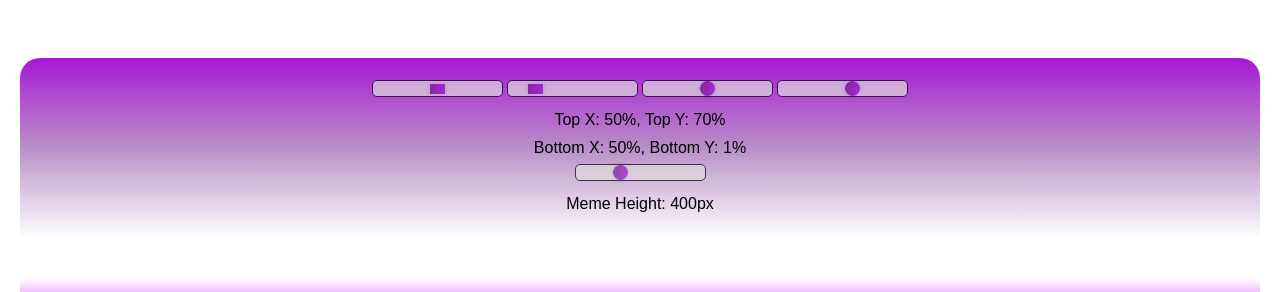
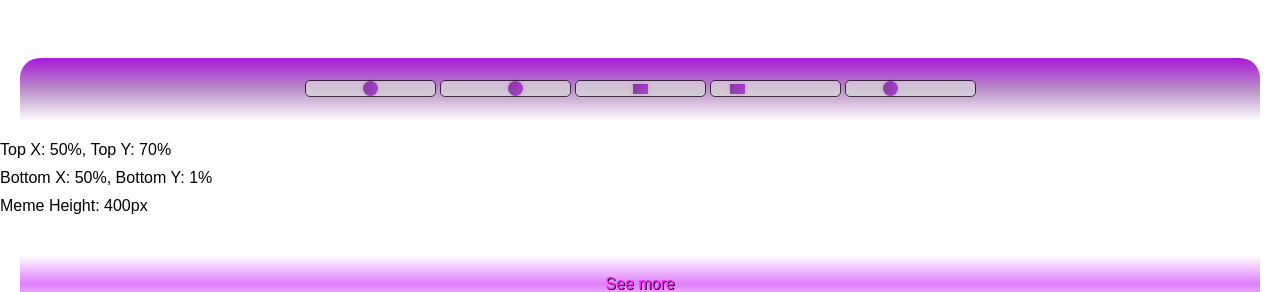
Before and after one commit to GIGI-CodeAce/Memes-generator, a React (Create React App) app: page / in a window 1280 px wide. Shown: the part 657-949 px from the top of the page. Built offline with nearby package versions, Linux system fonts and the light colour scheme; no server answers; the HTML template or start-up script is replaced by a standard one.

Commit message:
typescript conversion

```diff
--- a/package.json
+++ b/package.json
@@ -10,6 +10,7 @@
     "react": "^18.3.1",
     "react-dom": "^18.3.1",
     "react-scripts": "5.0.1",
+    "typescript": "^4.9.5",
     "web-vitals": "^2.1.4"
   },
   "scripts": {
--- a/src/components/fontSettings.js
+++ /dev/null
@@ -1,117 +0,0 @@
-import React, { useState } from "react";
-
-function Settings() {
-    let topText = [
-        {
-            topXaxis: 50,
-            topYaxis: 70
-        },
-        {
-            bottomXaxis: 50,
-            bottomYaxis: 1
-        },
-    ];
-
-    // Fixing memeHeight state declaration
-    let [memeHeight, setMemeHeight] = useState(window.innerWidth >= 400 ? 400 : 300);
-
-    let [topAxis, setTopAxis] = useState([
-        topText[0].topXaxis,
-        topText[0].topYaxis
-    ]);
-
-    let [bottomAxis, setBottomAxis] = useState([
-        topText[1].bottomXaxis,
-        topText[1].bottomYaxis
-    ]);
-
-    const handleTopX = (event) => {
-        const newTopX = event.target.value;
-        setTopAxis([newTopX, topAxis[1]]);
-    };
-
-    const handleTopY = (event) => {
-        const newTopY = event.target.value;
-        setTopAxis([topAxis[0], newTopY]);
-    };
-
-    const handleBottomX = (event) => {
-        const newBottomX = event.target.value;
-        setBottomAxis([newBottomX, bottomAxis[1]]);
-    };
-
-    const handleBottomY = (event) => {
-        const newBottomY = event.target.value;
-        setBottomAxis([bottomAxis[0], newBottomY]);
-    };
-
-    // Fixing handleMemeHeight to update memeHeight state
-    const handleMemeHeight = (event) => {
-        const newHeight = event.target.value;
-        setMemeHeight(newHeight);
-    };
-
-    function RangeInput(id, min, max, value, onChange, className) {
-        return (
-            <input
-                type="range"
-                id={id}
-                min={min}
-                max={max}
-                value={value}
-                onChange={onChange}
-                className={className}
-            />
-        );
-    }
-
-    return (
-        <>
-        <div className="slider-container">
-        {RangeInput('bottomX', 30, 70, bottomAxis[0], handleBottomX, 'custom-range-square')}
-        {RangeInput('bottomY', -5, 30, bottomAxis[1], handleBottomY, 'custom-range-square')}
-        {RangeInput('topX', 30, 70, topAxis[0], handleTopX, 'custom-range-circle')}
-        {RangeInput('topY', 50, 84, topAxis[1], handleTopY, 'custom-range-circle')}
-
-            <div className="textSwitches">
-                <span className="slider-value" id="top-label">
-                    Top X: {topAxis[0]}%, Top Y: {topAxis[1]}%
-                </span>
-                <span className="slider-value" id="bottom-label">
-                    Bottom X: {bottomAxis[0]}%, Bottom Y: {bottomAxis[1]}%
-                </span>
-            </div>
-
-            {RangeInput('memeHeight', 300, 600, memeHeight, handleMemeHeight, 'custom-range-circle')}
-            <span className="slider-value" id="meme-height-label">
-                Meme Height: {memeHeight}px
-            </span>
-        </div>
-
-            <style>{`
-    .top {
-        top: ${topAxis[1]}%;
-        left: ${topAxis[0]}%;
-        position: absolute;
-    }
-    .bottom {
-        top: ${bottomAxis[1]}%;
-        left: ${bottomAxis[0]}%;
-        position: absolute;
-    }
-    .slider-container {
-        margin: 20px;
-    }
-    .slider-value {
-        display: block;
-        margin-top: 10px;
-    }
-    .meme--image {
-        height: ${memeHeight}px;
-    }
-`}</style>
-        </>
-    );
-}
-
-export default Settings;
--- /dev/null
+++ b/src/components/fontSettings.tsx
@@ -0,0 +1,144 @@
+import React, { useState } from "react";
+
+interface InputProps {
+    id: string;
+    min: number;
+    max: number;
+    value: number | undefined;
+    onChange: React.ChangeEventHandler<HTMLInputElement>;
+    className: string;
+}
+
+function RangeInput({ id, min, max, value, onChange, className }: InputProps) {
+    return (
+        <input
+            type="range"
+            id={id}
+            min={min}
+            max={max}
+            value={value}
+            onChange={onChange}
+            className={className}
+        />
+    );
+}
+
+function Settings() {
+    const initialTopText = [
+        { topXaxis: 50, topYaxis: 70 },
+        { bottomXaxis: 50, bottomYaxis: 1 },
+    ];
+
+    const [memeHeight, setMemeHeight] = useState(window.innerWidth >= 400 ? 400 : 300);
+    const [topAxis, setTopAxis] = useState([initialTopText[0].topXaxis, initialTopText[0].topYaxis]);
+    const [bottomAxis, setBottomAxis] = useState([initialTopText[1].bottomXaxis, initialTopText[1].bottomYaxis]);
+
+    const handleTopX: React.ChangeEventHandler<HTMLInputElement> = (event) => {
+        const newTopX = +event.target.value;
+        setTopAxis([newTopX, topAxis[1]]);
+    };
+
+    const handleTopY: React.ChangeEventHandler<HTMLInputElement> = (event) => {
+        const newTopY = +event.target.value;
+        setTopAxis([topAxis[0], newTopY]);
+    };
+
+    const handleBottomX: React.ChangeEventHandler<HTMLInputElement> = (event) => {
+        const newBottomX = +event.target.value;
+        setBottomAxis([newBottomX, bottomAxis[1]]);
+    };
+
+    const handleBottomY: React.ChangeEventHandler<HTMLInputElement> = (event) => {
+        const newBottomY = +event.target.value;
+        setBottomAxis([bottomAxis[0], newBottomY]);
+    };
+
+    const handleMemeHeight: React.ChangeEventHandler<HTMLInputElement> = (event) => {
+        const newHeight = +event.target.value;
+        setMemeHeight(newHeight);
+    };
+
+    return (
+        <>
+            <div className="slider-container">
+                <RangeInput
+                    id="topX"
+                    min={30}
+                    max={70}
+                    value={topAxis[0]}
+                    onChange={handleTopX}
+                    className="custom-range-circle"
+                />
+                <RangeInput
+                    id="topY"
+                    min={50}
+                    max={84}
+                    value={topAxis[1]}
+                    onChange={handleTopY}
+                    className="custom-range-circle"
+                />
+                <RangeInput
+                    id="bottomX"
+                    min={30}
+                    max={70}
+                    value={bottomAxis[0]}
+                    onChange={handleBottomX}
+                    className="custom-range-square"
+                />
+                <RangeInput
+                    id="bottomY"
+                    min={-5}
+                    max={30}
+                    value={bottomAxis[1]}
+                    onChange={handleBottomY}
+                    className="custom-range-square"
+                />
+                <RangeInput
+                    id="memeHeight"
+                    min={300}
+                    max={600}
+                    value={memeHeight}
+                    onChange={handleMemeHeight}
+                    className="custom-range-circle"
+                />
+            </div>
+
+            <div className="textSwitches">
+                <span className="slider-value" id="top-label">
+                    Top X: {topAxis[0]}%, Top Y: {topAxis[1]}%
+                </span>
+                <span className="slider-value" id="bottom-label">
+                    Bottom X: {bottomAxis[0]}%, Bottom Y: {bottomAxis[1]}%
+                </span>
+                <span className="slider-value" id="meme-height-label">
+                    Meme Height: {memeHeight}px
+                </span>
+            </div>
+
+            <style>{`
+                .top {
+                    top: ${topAxis[1]}%;
+                    left: ${topAxis[0]}%;
+                    position: absolute;
+                }
+                .bottom {
+                    top: ${bottomAxis[1]}%;
+                    left: ${bottomAxis[0]}%;
+                    position: absolute;
+                }
+                .slider-container {
+                    margin: 20px;
+                }
+                .slider-value {
+                    display: block;
+                    margin-top: 10px;
+                }
+                .meme--image {
+                    height: ${memeHeight}px;
+                }
+            `}</style>
+        </>
+    );
+}
+
+export default Settings;
--- a/src/components/meme.js
+++ b/src/components/meme.tsx
@@ -1,9 +1,16 @@
 import React, { useState, useEffect } from "react";
 
+interface Meme {
+    id: string;
+    name: string;
+    url: string;
+    width: number;
+    height: number;
+    box_count: number;
+}
+
 export default function Meme() {
-
-
-    const [allMemes, setAllMemes] = useState([]);
+    const [allMemes, setAllMemes] = useState<Meme[]>([]);
     const [meme, setMeme] = useState({
         topText: "one does not simply",
         bottomText: "walk into mordor",
@@ -19,21 +26,21 @@ export default function Meme() {
         getMemes();
     }, []);
 
-    function getRandomItemFromArray(array) {
+    function getRandomItemFromArray(array: Meme[]) {
         const randomIndex = Math.floor(Math.random() * array.length);
         return array[randomIndex];
     }
 
     function getMemeImage() {
         const randomMeme = getRandomItemFromArray(allMemes);
-        const url = randomMeme.url;
+        if (!randomMeme) return; // Handle case where the array is empty
         setMeme(prevMeme => ({
             ...prevMeme,
-            randomImage: url
+            randomImage: randomMeme.url
         }));
     }
 
-    function handleChange(event) {
+    function handleChange(event: React.ChangeEvent<HTMLInputElement>) {
         const { name, value } = event.target;
         setMeme(prevMeme => ({
             ...prevMeme,
@@ -68,9 +75,9 @@ export default function Meme() {
                 </button>
             </div>
             <div className="meme">
-            <img src={meme.randomImage} className="meme--image" alt="Random Meme" />
-            <h2 className="text--top bottom">{meme.topText}</h2>
-            <h2 className="text--top top">{meme.bottomText}</h2>
+                <img src={meme.randomImage} className="meme--image" alt="Random Meme" />
+                <h2 className="text--top bottom">{meme.topText}</h2>
+                <h2 className="text--top top">{meme.bottomText}</h2>
             </div>
         </main>
     );
```
Also changed, not shown: tsconfig.json (added, +14 -0 lines), src/components/footer.tsx (renamed from src/components/footer.js), src/components/header.tsx (renamed from src/components/header.js), 2 other files (tests, documents, lock files or other folders).
